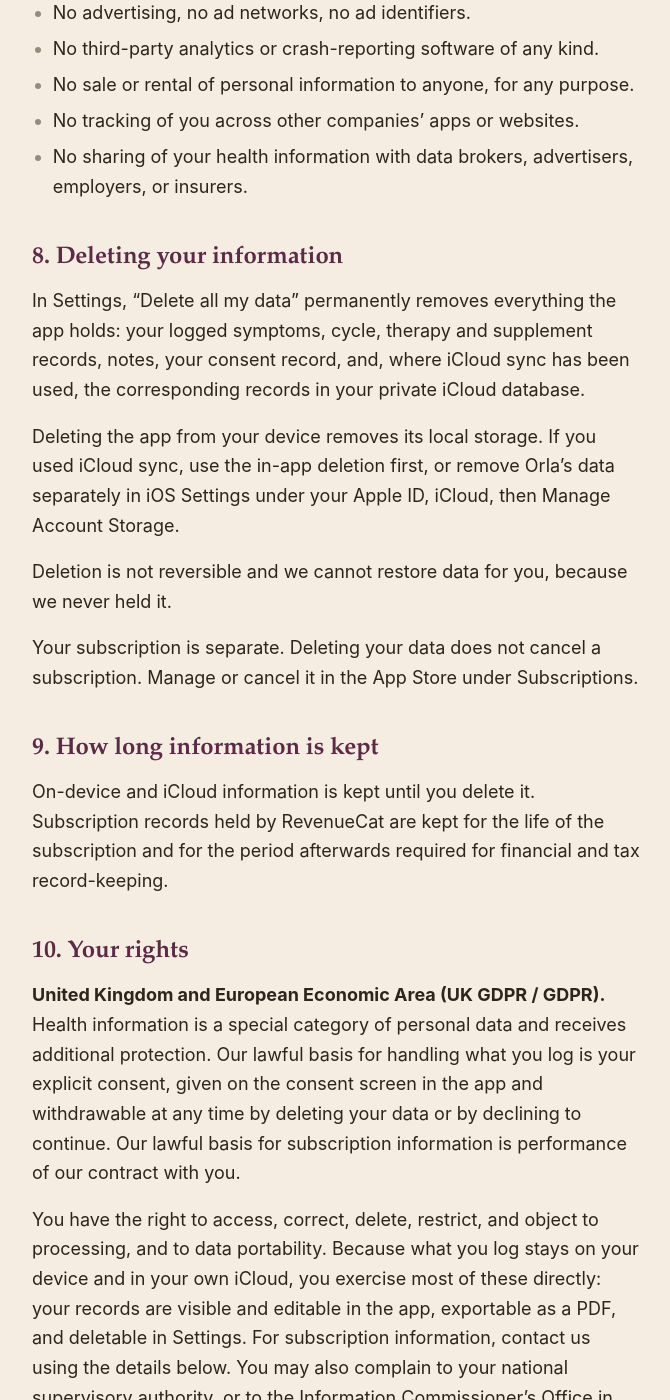
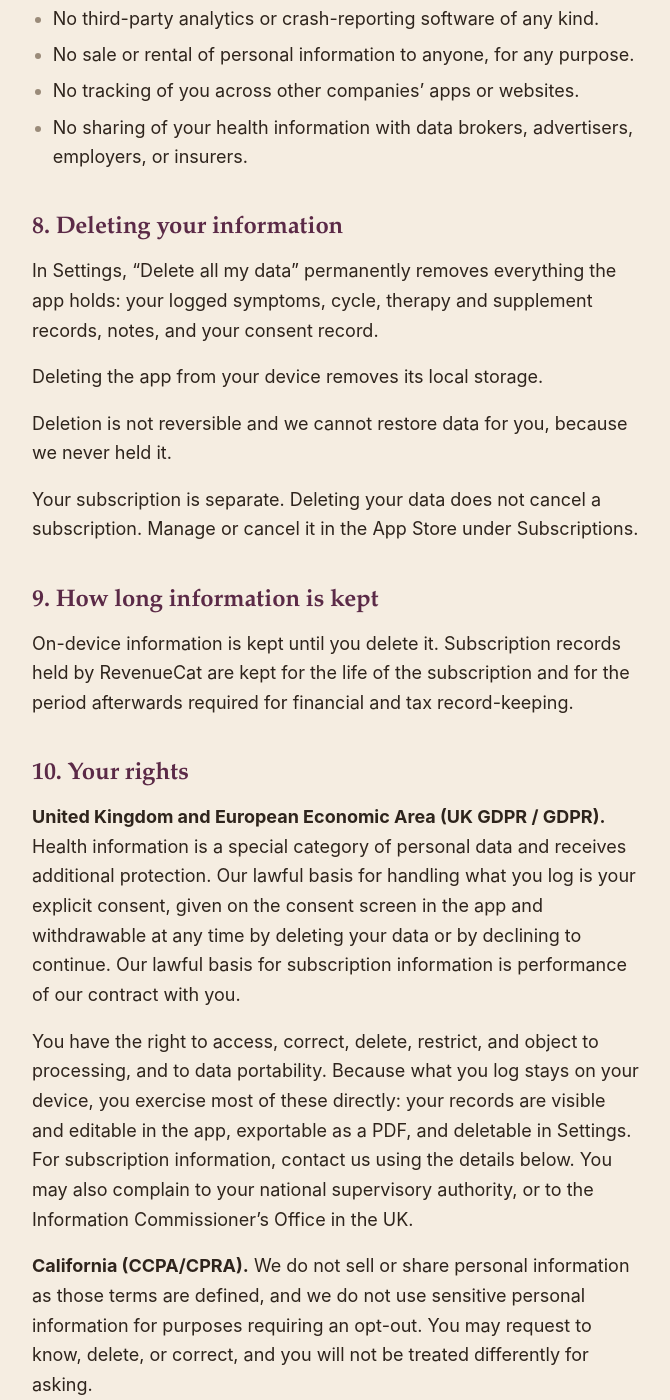
Before and after one commit to vdburger1991/tjbventures-legal, a Jekyll site: the page built from privacy.md, in a window 1280 px wide and 1400 px high, scrolled down 3038 px. Shown: the whole window, without its empty margins (304-974 px from the left). Built offline with Jekyll 4.4.1, drawn with Linux system fonts in a browser that asks for light colours; some of the changed text lies outside the part shown.

Commit message:
Privacy policy: this version does not offer iCloud sync; drop iCloud references
Matches the corrected source of truth in the orla repo (commit 5a193c3):
the shipped build has sync off, so the policy no longer describes it as an
available feature; deletion, retention, rights, and security sections drop
their iCloud references; Last updated 18 August 2026.

Executed per TJ-approved queue item
2026-08-18-scotty-publish-privacy-policy-update.

Co-Authored-By: Claude Fable 5 <noreply@anthropic.com>

```diff
--- a/privacy.md
+++ b/privacy.md
@@ -19,7 +19,7 @@ Symptoms, severity, cycle dates, hormone therapy (type, dose, route, start and s
 
 **Who can see it.** You. We cannot. It is not sent to any server we operate, because we do not operate one.
 
-**iCloud sync.** If you turn on iCloud sync, a copy of this information is stored in your own private iCloud database so it is available across your devices and survives losing a phone. Apple encrypts it and holds it under your Apple ID. We have no access to it and no way to read it. Sync is off unless you turn it on. Apple's handling of iCloud data is described at [apple.com/legal/privacy](https://www.apple.com/legal/privacy/).
+**iCloud sync.** This version of Orla does not offer iCloud sync. The app never sends your records to iCloud and never copies them to another device; they exist only in the app's storage described above. If a future version adds an optional sync feature, it will be off unless you turn it on, and this policy will be updated before it appears.
 
 ## 2. The questions asked before you subscribe
 
@@ -74,9 +74,9 @@ When you generate a summary for a medical appointment, the PDF is created on you
 
 ## 8. Deleting your information
 
-In Settings, "Delete all my data" permanently removes everything the app holds: your logged symptoms, cycle, therapy and supplement records, notes, your consent record, and, where iCloud sync has been used, the corresponding records in your private iCloud database.
+In Settings, "Delete all my data" permanently removes everything the app holds: your logged symptoms, cycle, therapy and supplement records, notes, and your consent record.
 
-Deleting the app from your device removes its local storage. If you used iCloud sync, use the in-app deletion first, or remove Orla's data separately in iOS Settings under your Apple ID, iCloud, then Manage Account Storage.
+Deleting the app from your device removes its local storage.
 
 Deletion is not reversible and we cannot restore data for you, because we never held it.
 
@@ -84,13 +84,13 @@ Your subscription is separate. Deleting your data does not cancel a subscription
 
 ## 9. How long information is kept
 
-On-device and iCloud information is kept until you delete it. Subscription records held by RevenueCat are kept for the life of the subscription and for the period afterwards required for financial and tax record-keeping.
+On-device information is kept until you delete it. Subscription records held by RevenueCat are kept for the life of the subscription and for the period afterwards required for financial and tax record-keeping.
 
 ## 10. Your rights
 
 **United Kingdom and European Economic Area (UK GDPR / GDPR).** Health information is a special category of personal data and receives additional protection. Our lawful basis for handling what you log is your explicit consent, given on the consent screen in the app and withdrawable at any time by deleting your data or by declining to continue. Our lawful basis for subscription information is performance of our contract with you.
 
-You have the right to access, correct, delete, restrict, and object to processing, and to data portability. Because what you log stays on your device and in your own iCloud, you exercise most of these directly: your records are visible and editable in the app, exportable as a PDF, and deletable in Settings. For subscription information, contact us using the details below. You may also complain to your national supervisory authority, or to the Information Commissioner's Office in the UK.
+You have the right to access, correct, delete, restrict, and object to processing, and to data portability. Because what you log stays on your device, you exercise most of these directly: your records are visible and editable in the app, exportable as a PDF, and deletable in Settings. For subscription information, contact us using the details below. You may also complain to your national supervisory authority, or to the Information Commissioner's Office in the UK.
 
 **California (CCPA/CPRA).** We do not sell or share personal information as those terms are defined, and we do not use sensitive personal information for purposes requiring an opt-out. You may request to know, delete, or correct, and you will not be treated differently for asking.
 
@@ -108,7 +108,7 @@ We hold no health data, so there is no international transfer of it by us. Subsc
 
 ## 13. Security
 
-Your records rely on Apple's device encryption and, where sync is enabled, on Apple's iCloud encryption. No system is absolutely secure, but Orla is built so that the smallest possible amount of information ever leaves your device.
+Your records rely on Apple's device encryption. No system is absolutely secure, but Orla is built so that the smallest possible amount of information ever leaves your device.
 
 ## 14. Changes
 
```
Also changed, not shown: other parts of privacy.md (+1 -1 lines).
